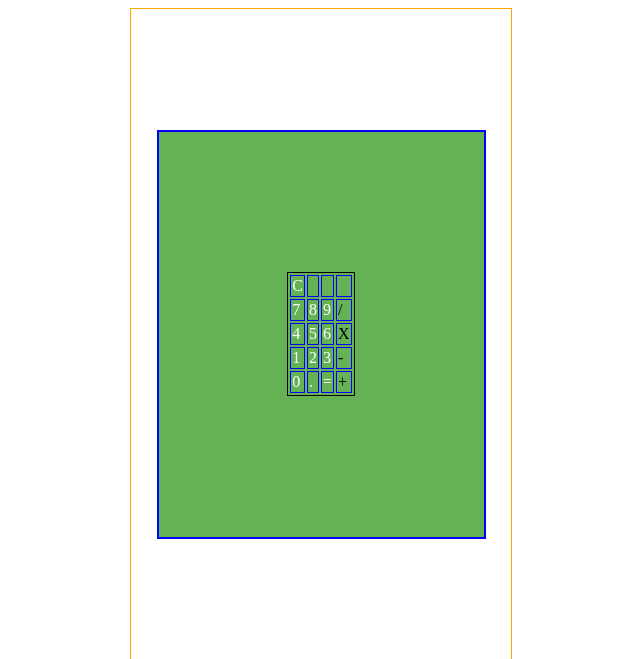
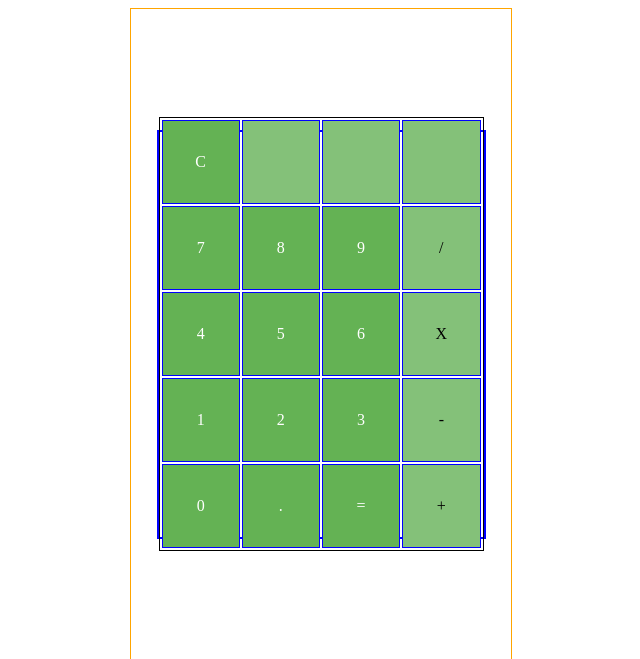
Before and after one commit to JamieBort/week3Calculator, a plain HTML site: page html/index.html in a window 1280 px wide. Shown: the top 659 px of the page, without its empty margins (319-959 px from the left). Drawn offline with Linux system fonts and the light colour scheme.

Commit message:
Update files/Redoing the assignment.

```diff
--- a/CSS/style.css
+++ b/CSS/style.css
@@ -1,3 +1,8 @@
+/*TODO
+Items to revisit
+1. make the calculator look like the one in the mockup.*/
+
+
 #container {
   /*The following justification is for the children element(s)*/
   display: flex;
@@ -17,7 +22,7 @@
   display: flex;
   justify-content: center;
   align-items: center;
-  background-color: #64b254;
+  /*background-color: #64b254;*/
   width: 325px;
   margin: auto;
   height: 405px;
@@ -37,8 +42,17 @@ table {
 
 td {
   border: 1px solid blue;
+  height: 5em;
+  width: 5em;
+  text-align: center;
 }
 
 .digits{
   color: white;
+  background-color: #64b254;
 }
+
+.operations{
+  /*color: white;*/
+  background-color: #84c179;
+}
--- a/html/index.html
+++ b/html/index.html
@@ -2,6 +2,8 @@
 <!-- https://newline.theironyard.com/cohorts/15/courses/9/objective_lessons/121 -->
 
 <!-- https://newline.theironyard.com/cohorts/15/courses/9/objective_lessons/123 -->
+
+<!-- Maybe this too: https://newline.theironyard.com/cohorts/15/courses/9/objective_lessons/132 -->
 
 <!DOCTYPE html>
 <html>
@@ -18,9 +20,9 @@
       <table>
         <tr>
           <td class="digits">C</td>
-          <td></td>
-          <td></td>
-          <td></td>
+          <td class="operations"></td>
+          <td class="operations"></td>
+          <td class="operations"></td>
         </tr>
         <tr>
           <td class="digits">7</td>
```
